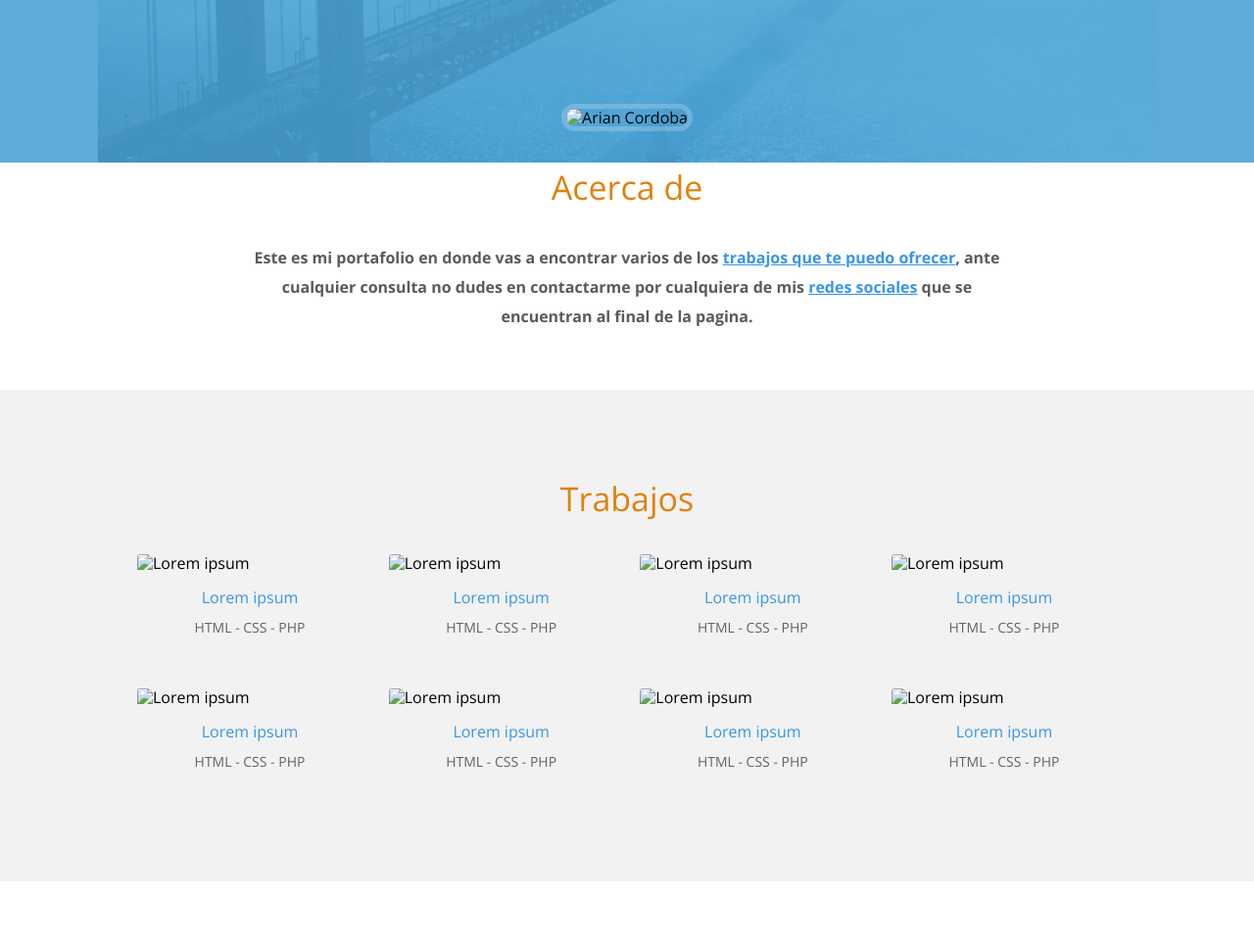
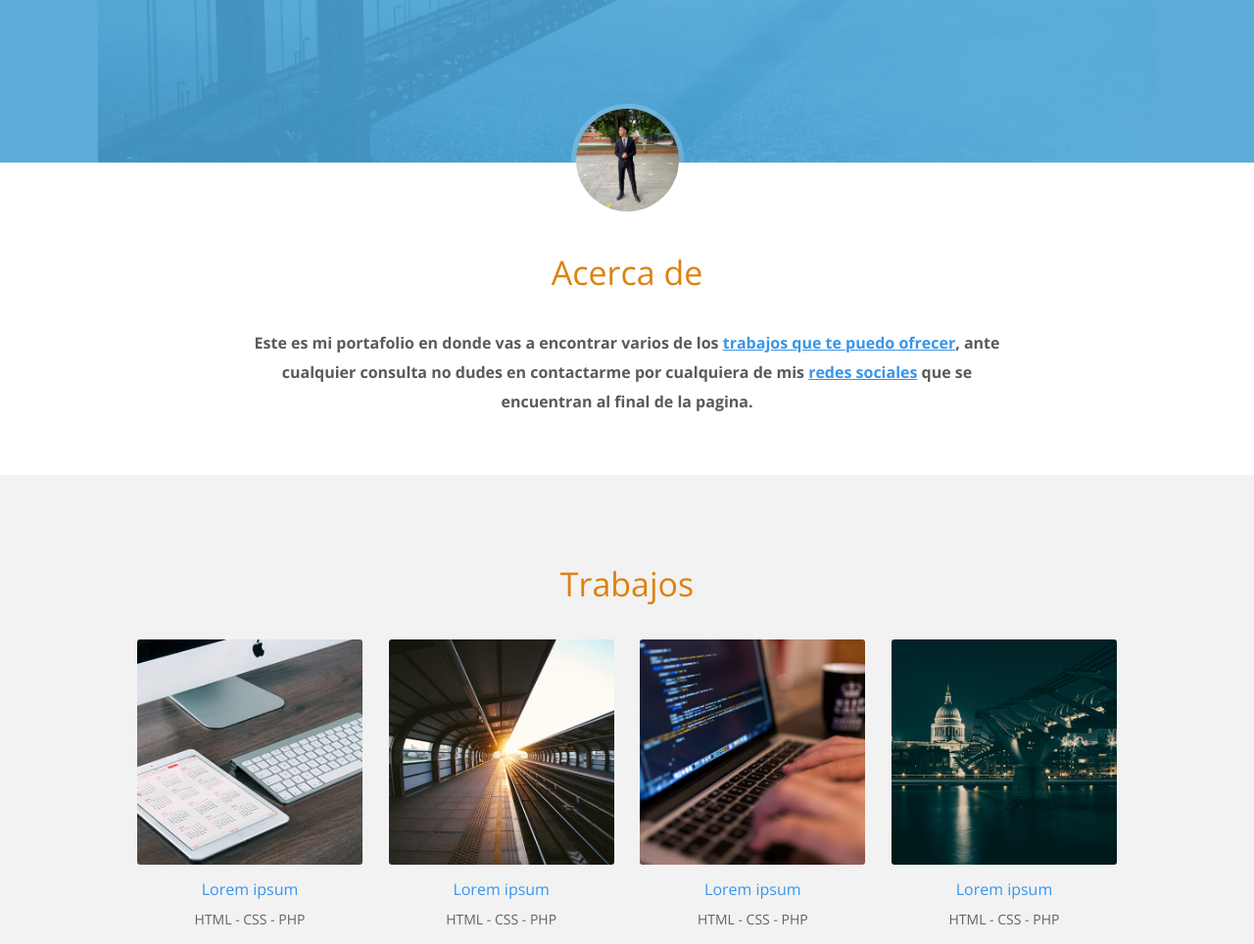
Before and after one commit to ariancordoba/portfolio-html-css, a plain HTML site: page index.html in a window 1280 px wide. Shown: the part 419-1383 px from the top of the page at 98% size. Drawn offline with nearby package versions, Linux system fonts and the light colour scheme; the site is published under a folder, as on GitHub Pages, so addresses that start at the root find nothing.

Commit message:
Ultimo commit

```diff
--- a/index.html
+++ b/index.html
@@ -43,7 +43,7 @@
 			<section class="acerca-de">
 				<div class="contenedor">
 					<div class="foto">
-						<img src="/imagenes/pibe.jpg" width="115" alt="Arian Cordoba" />
+						<img src="./imagenes/pibe.jpg" width="115" alt="Arian Cordoba" />
 					</div>
 
 					<div class="texto">
@@ -64,7 +64,7 @@
 					<div class="contenedor-trabajos">
 						<div class="trabajo">
 							<div class="thumb">
-								<img src="/imagenes/trabajos/1.jpg" alt="Lorem ipsum" />
+								<img src="./imagenes/trabajos/1.jpg" alt="Lorem ipsum" />
 							</div>
 							<div class="descripcion">
 								<p class="nombre">Lorem ipsum</p>
@@ -73,7 +73,7 @@
 						</div>
 						<div class="trabajo">
 							<div class="thumb">
-								<img src="/imagenes/trabajos/2.jpg" alt="Lorem ipsum" />
+								<img src="./imagenes/trabajos/2.jpg" alt="Lorem ipsum" />
 							</div>
 							<div class="descripcion">
 								<p class="nombre">Lorem ipsum</p>
@@ -82,7 +82,7 @@
 						</div>
 						<div class="trabajo">
 							<div class="thumb">
-								<img src="/imagenes/trabajos/3.jpg" alt="Lorem ipsum" />
+								<img src="./imagenes/trabajos/3.jpg" alt="Lorem ipsum" />
 							</div>
 							<div class="descripcion">
 								<p class="nombre">Lorem ipsum</p>
@@ -91,7 +91,7 @@
 						</div>
 						<div class="trabajo">
 							<div class="thumb">
-								<img src="/imagenes/trabajos/4.jpg" alt="Lorem ipsum" />
+								<img src="./imagenes/trabajos/4.jpg" alt="Lorem ipsum" />
 							</div>
 							<div class="descripcion">
 								<p class="nombre">Lorem ipsum</p>
@@ -100,7 +100,7 @@
 						</div>
 						<div class="trabajo">
 							<div class="thumb">
-								<img src="/imagenes/trabajos/5.jpg" alt="Lorem ipsum" />
+								<img src="./imagenes/trabajos/5.jpg" alt="Lorem ipsum" />
 							</div>
 							<div class="descripcion">
 								<p class="nombre">Lorem ipsum</p>
@@ -109,7 +109,7 @@
 						</div>
 						<div class="trabajo">
 							<div class="thumb">
-								<img src="/imagenes/trabajos/6.jpg" alt="Lorem ipsum" />
+								<img src="./imagenes/trabajos/6.jpg" alt="Lorem ipsum" />
 							</div>
 							<div class="descripcion">
 								<p class="nombre">Lorem ipsum</p>
@@ -118,7 +118,7 @@
 						</div>
 						<div class="trabajo">
 							<div class="thumb">
-								<img src="/imagenes/trabajos/7.jpg" alt="Lorem ipsum" />
+								<img src="./imagenes/trabajos/7.jpg" alt="Lorem ipsum" />
 							</div>
 							<div class="descripcion">
 								<p class="nombre">Lorem ipsum</p>
@@ -127,7 +127,7 @@
 						</div>
 						<div class="trabajo">
 							<div class="thumb">
-								<img src="/imagenes/trabajos/8.jpg" alt="Lorem ipsum" />
+								<img src="./imagenes/trabajos/8.jpg" alt="Lorem ipsum" />
 							</div>
 							<div class="descripcion">
 								<p class="nombre">Lorem ipsum</p>
```
